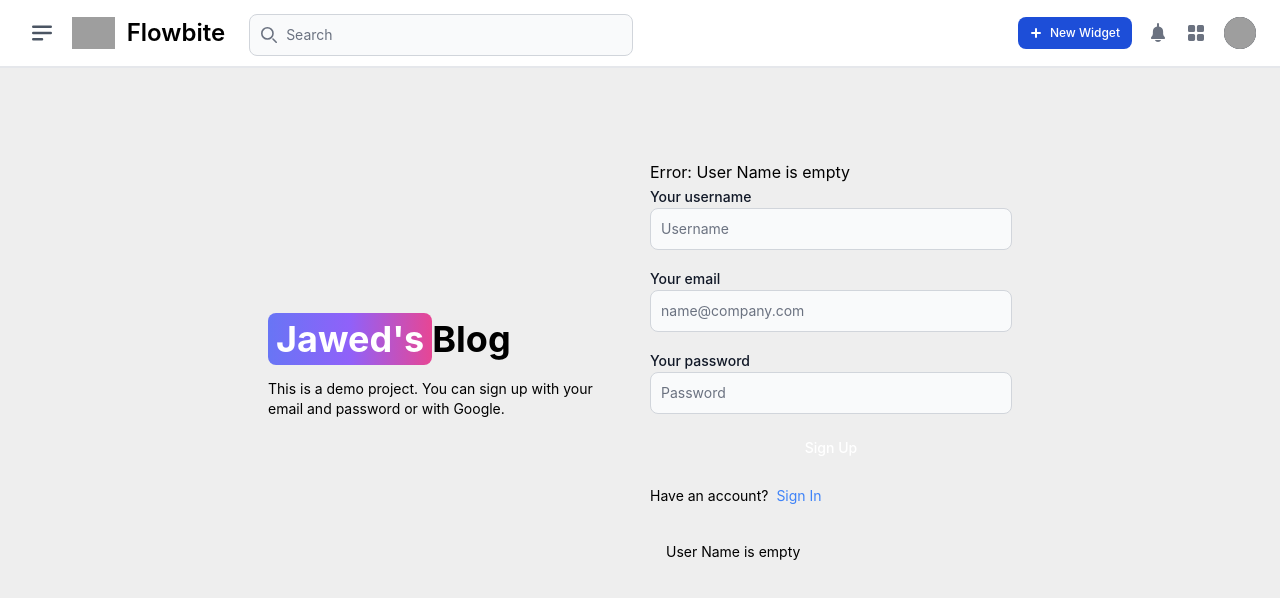
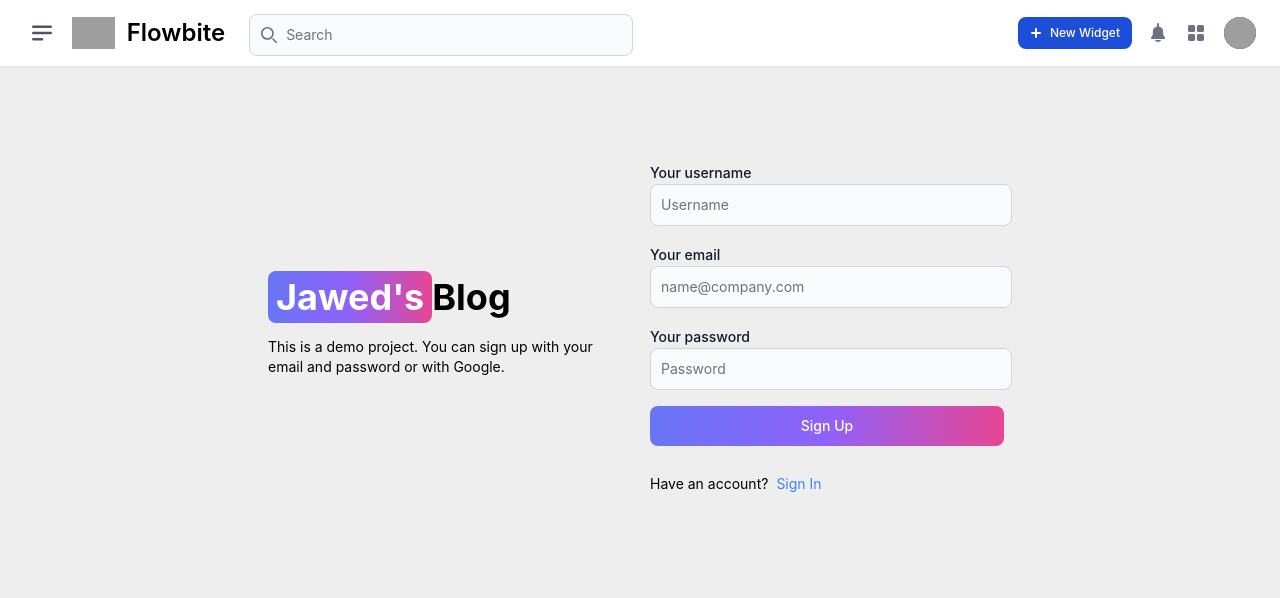
Before and after one commit to mJawed/mern-blog, a React (Vite) app in the folder frontend/: page /dashboard/signup in a window 1280 px wide. Shown: the top 598 px of the page. Built offline with nearby package versions, Linux system fonts and the light colour scheme; grey boxes are pictures that could not be loaded.

Commit message:
Sign up page changes

```diff
--- a/frontend/src/dashboard/pages/SignUp.jsx
+++ b/frontend/src/dashboard/pages/SignUp.jsx
@@ -1,145 +1,141 @@
-import { Alert, Button, Label, Spinner, TextInput } from 'flowbite-react';
+import { Alert, Button, Label, Spinner, TextInput } from "flowbite-react";
 import { useEffect, useState } from "react";
 import { Link, useNavigate } from "react-router-dom";
 
-
-
-
 function SignUp() {
-
-    const [username, setusername] = useState('')
-    const [email, setemail] = useState('')
-    const [password, setpassword] = useState("")
-    const formDataEntry = { username, email, password }
+  const [username, setusername] = useState("");
+  const [email, setemail] = useState("");
+  const [password, setpassword] = useState("");
+  const formDataEntry = { username, email, password };
 
   const [formData, setFormData] = useState(formDataEntry);
   const [errorMessage, setErrorMessage] = useState(null);
   const [loading, setLoading] = useState(false);
   const navigate = useNavigate();
 
-if(!username || username ===""){
-
-
-    useEffect(()=>{
-        setErrorMessage("User Name is empty");
-	}, [])
-
-
-
-}
-
-
   const handleChange = (e) => {
     setFormData({ ...formData, [e.target.id]: e.target.value.trim() });
   };
-
 
   async function handleSubmit(e) {
     e.preventDefault();
     console.log("Form Submitted");
 
-        console.log(formData)
+    if (!formData.username || !formData.email || !formData.password) {
+      let missingFields = [];
+
+      if (!formData.username) {
+        missingFields.push("Username");
+      }
+      if (!formData.email) {
+        missingFields.push("Email");
+      }
+      if (!formData.password) {
+        missingFields.push("Password");
+      }
+
+      const errorMessage = `${missingFields.join(", ")} ${
+        missingFields.length > 1 ? "are" : "is"
+      } mandatory`;
+      return setErrorMessage(errorMessage);
+    }
 
     try {
-
-            const res = await fetch('/api/auth/signup', {
-                method: 'POST',
-                headers: { 'Content-Type': 'application/json' },
+      setLoading(true);
+      setErrorMessage(null);
+      const res = await fetch("/api/auth/signup", {
+        method: "POST",
+        headers: { "Content-Type": "application/json" },
         body: JSON.stringify(formData),
       });
 
-            const data = await res.json()
+      const data = await res.json();
 
-            console.log(data);
+      //console.log(data);
       if (data.success === false) {
-                console.log("kuch gadabad hai")
-                setErrorMessage(data.message)
+        //console.log("kuch gadabad hai");
+        setErrorMessage(data.message);
+      }
+      setLoading(false);
+  if(res.ok){
+    navigate('dashboard/signin');
+  }
+    } catch (error) {
+      setErrorMessage(error.message);
+      setLoading(false);
+    }
   }
 
-            //console.log(data.message);
-
-
-        } catch (error) {
-            console.log(error)
-        }
-
-    }
-
-
   return (
-        <div className='min-h-screen mt-20'>
-            <div className='flex p-3 max-w-3xl mx-auto flex-col md:flex-row md:items-center gap-5'>
+    <div className="min-h-screen mt-20">
+      <div className="flex p-3 max-w-3xl mx-auto flex-col md:flex-row md:items-center gap-5">
         {/* left */}
-                <div className='flex-1'>
-                    <Link to='/' className='font-bold dark:text-white text-4xl'>
-                        <span className='px-2 py-1 bg-gradient-to-r from-indigo-500 via-purple-500 to-pink-500 rounded-lg text-white'>
+        <div className="flex-1">
+          <Link to="/" className="font-bold dark:text-white text-4xl">
+            <span className="px-2 py-1 bg-gradient-to-r from-indigo-500 via-purple-500 to-pink-500 rounded-lg text-white">
               Jawed's
             </span>
             Blog
           </Link>
-                    <p className='text-sm mt-5'>
+          <p className="text-sm mt-5">
             This is a demo project. You can sign up with your email and password
             or with Google.
           </p>
         </div>
         {/* right */}
 
-                <div className='flex-1'>
-
-                   <div> Error: {errorMessage}</div>
-                    <form className='flex flex-col gap-4' onSubmit={handleSubmit}>
+        <div className="flex-1">
+          <form className="flex flex-col gap-4" onSubmit={handleSubmit}>
             <div>
-                            <Label value='Your username' />
+              <Label value="Your username" />
               <TextInput
-                                type='text'
-                                placeholder='Username'
-                                id='username'
+                type="text"
+                placeholder="Username"
+                id="username"
                 onChange={handleChange}
               />
             </div>
             <div>
-                            <Label value='Your email' />
+              <Label value="Your email" />
               <TextInput
-                                type='email'
-                                placeholder='name@company.com'
-                                id='email'
+                type="email"
+                placeholder="name@company.com"
+                id="email"
                 onChange={handleChange}
               />
             </div>
             <div>
-                            <Label value='Your password' />
+              <Label value="Your password" />
               <TextInput
-                                type='password'
-                                placeholder='Password'
-                                id='password'
+                type="password"
+                placeholder="Password"
+                id="password"
                 onChange={handleChange}
               />
             </div>
-                        <Button
-                            gradientDuoTone='purpleToPink'
-                            type='submit'
+            <button
+              type="submit"
+              className="text-white bg-gradient-to-r from-indigo-500 via-purple-500 to-pink-500 hover:bg-gradient-to-br focus:ring-4 focus:outline-none focus:ring-purple-300 dark:focus:ring-purple-800 font-medium rounded-lg text-sm px-5 py-2.5 text-center me-2 mb-2"
               disabled={loading}
             >
               {loading ? (
                 <>
-                                    <Spinner size='sm' />
-
-                                    <span className='pl-3'>Loading...</span>
+                  <Spinner size="sm" />
+                  <span className="pl-3">Loading..</span>
                 </>
               ) : (
-                                'Sign Up'
+                "Sign Up"
               )}
-                        </Button>
-
+            </button>
           </form>
-                    <div className='flex gap-2 text-sm mt-5'>
+          <div className="flex gap-2 text-sm mt-5">
             <span>Have an account?</span>
-                        <Link to='/sign-in' className='text-blue-500'>
+            <Link to="/sign-in" className="text-blue-500">
               Sign In
             </Link>
           </div>
           {errorMessage && (
-                        <Alert className='mt-5' color='failure'>
+            <Alert className="failure" color="failure">
               {errorMessage}
             </Alert>
           )}
```
Lines whose indentation alone changed are shown as unchanged.
